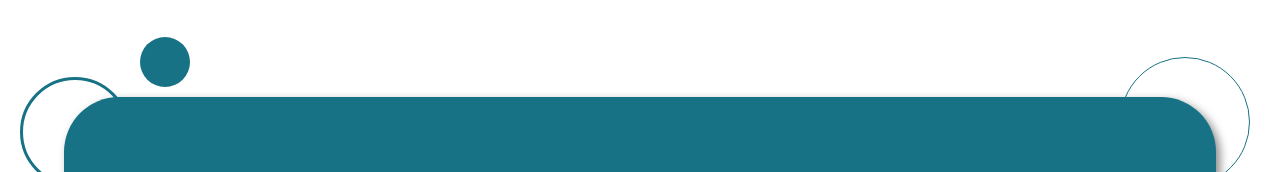
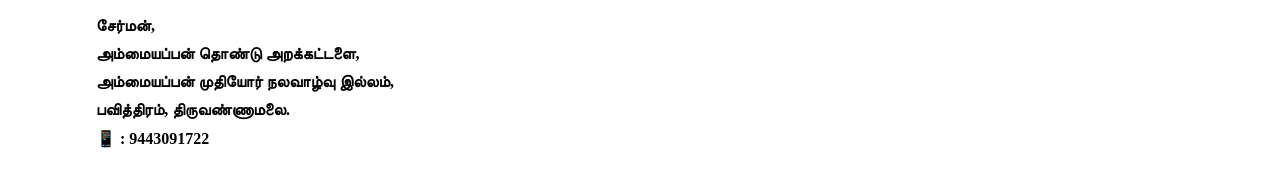
Before and after one commit to ammayapan/ammayapancharitabletrust, a website: page index.html in a window 1280 px wide. Shown: the part 860-1032 px from the top of the page. Drawn offline with nearby package versions, Linux system fonts and the light colour scheme; a web font is replaced by a local one.

Commit message:
index page - add Tamil text

```diff
--- a/index.html
+++ b/index.html
@@ -73,6 +73,13 @@
           பயனுறும் வகையில் தங்குமிடம், உணவு மற்றும் மருத்துவ பராமரிப்பு அனைத்தும் சிறப்பான முறையில் இலவசமாக
           வழங்கப்பட உள்ளது என்பதை தங்களது மேலான பார்வைக்கு தெரிவித்துக் கொள்கிறோம். மேற்கூறிய வகையில்
           யாரேனும் தெரிந்த நபர்கள் இருந்தால் இங்கு தங்கி பயனைடய அவர்களுக்கு உதவிடுமாறு அன்புடன் கேட்டுக்கொள்கிறோம்.</p>
+
+          <p></p>
+          <p><b>சேர்மன்,</b></p>
+          <p><b>அம்மையப்பன் தொண்டு அறக்கட்டளை,</b></p>
+          <p><b>அம்மையப்பன் முதியோர் நலவாழ்வு இல்லம்,</b></p>
+          <p><b>பவித்திரம், திருவண்ணாமலை.</b></p>
+          <p><b>&#128241 : 9443091722</b></p>
 
         <!-- <p class="home_para">In our tradition, we prioritize serving spiritual seekers and monks, considering it a
           meaningful path of its own.</p>
```
